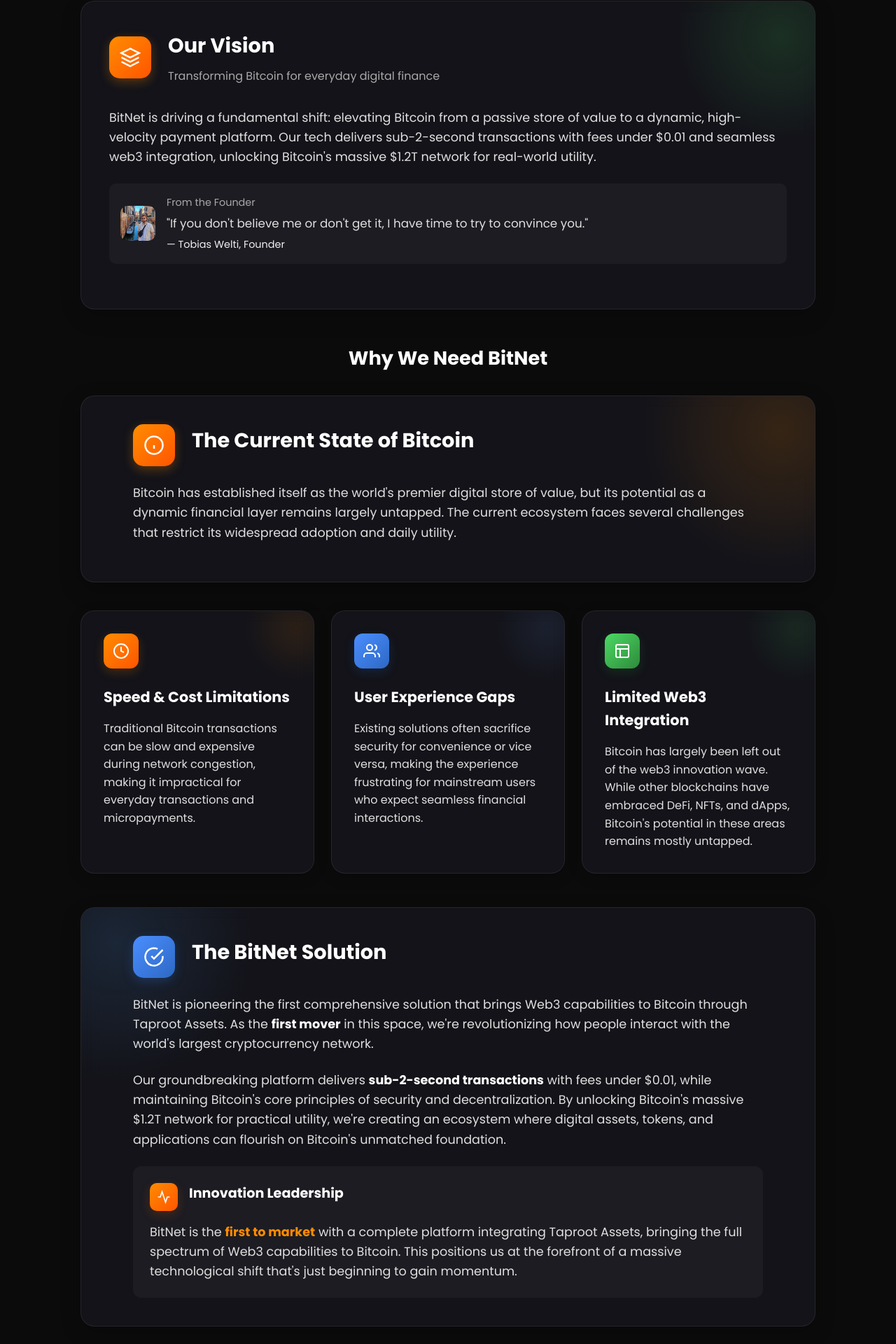
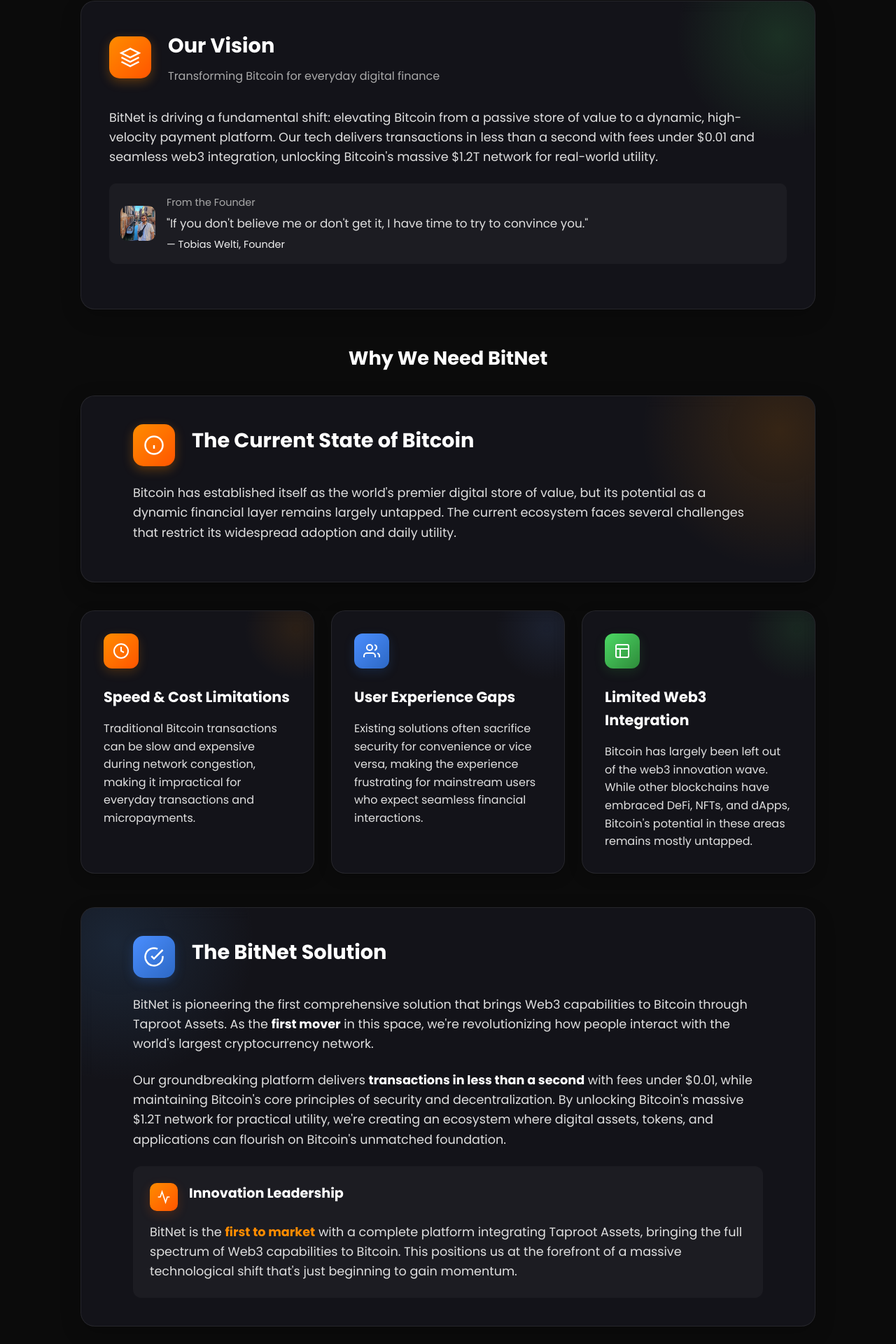
Before and after one commit to weltitob/bitnet_web, a React (Vite) app: page /investors in a window 1280 px wide. Shown: the part 1008-2928 px from the top of the page at 70% size. Built offline with nearby package versions, Linux system fonts and the light colour scheme.

Commit message:
updates investor relations

```diff
--- a/src/pages/InvestorRelations.tsx
+++ b/src/pages/InvestorRelations.tsx
@@ -121,7 +121,7 @@
                 </div>
 
                 <p style={{ fontSize: isMobile ? '1rem' : '1.1rem', lineHeight: '1.6', marginBottom: '1.5rem' }}>
-                  BitNet is driving a fundamental shift: elevating Bitcoin from a passive store of value to a dynamic, high-velocity payment platform. Our tech delivers sub-2-second transactions with fees under $0.01 and seamless web3 integration, unlocking Bitcoin's massive $1.2T network for real-world utility.
+                  BitNet is driving a fundamental shift: elevating Bitcoin from a passive store of value to a dynamic, high-velocity payment platform. Our tech delivers transactions in less than a second with fees under $0.01 and seamless web3 integration, unlocking Bitcoin's massive $1.2T network for real-world utility.
                 </p>
 
                 <div style={{
@@ -488,7 +488,7 @@
                   marginBottom: '1.5rem',
                   textAlign: isMobile ? 'center' : 'left'
                 }}>
-                  Our groundbreaking platform delivers <strong style={{ color: '#fff' }}>sub-2-second transactions</strong> with fees under $0.01, while maintaining Bitcoin's core principles of security and decentralization. By unlocking Bitcoin's massive $1.2T network for practical utility, we're creating an ecosystem where digital assets, tokens, and applications can flourish on Bitcoin's unmatched foundation.
+                  Our groundbreaking platform delivers <strong style={{ color: '#fff' }}>transactions in less than a second</strong> with fees under $0.01, while maintaining Bitcoin's core principles of security and decentralization. By unlocking Bitcoin's massive $1.2T network for practical utility, we're creating an ecosystem where digital assets, tokens, and applications can flourish on Bitcoin's unmatched foundation.
                 </p>
 
                 <div style={{
@@ -818,7 +818,7 @@
               maxWidth: '600px',
               margin: '0 auto 2rem'
             }}>
-              BitNet is building the future where Bitcoin can fulfill its promise as a universal financial layer for the internet. Be part of this transformation as an investor.
+              We're positioning Bitcoin as the digital trust layer of the internet—a vision that will reshape finance as we know it. Join us as we build the financial infrastructure of tomorrow.
             </p>
             <div style={{
               display: 'flex',
```
